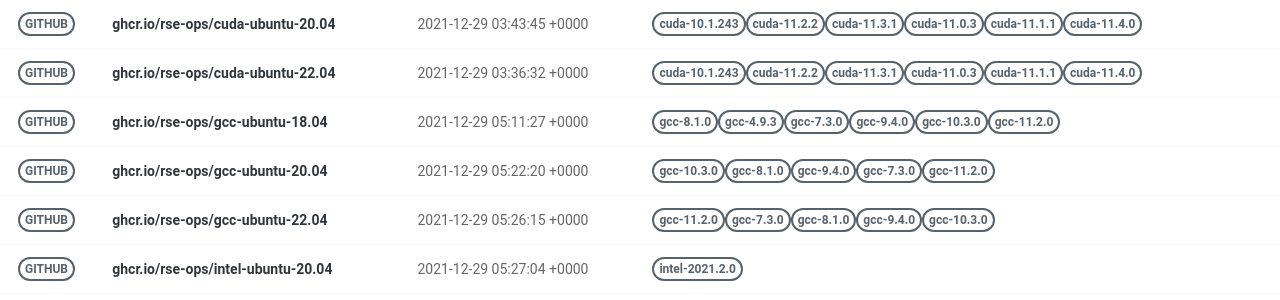
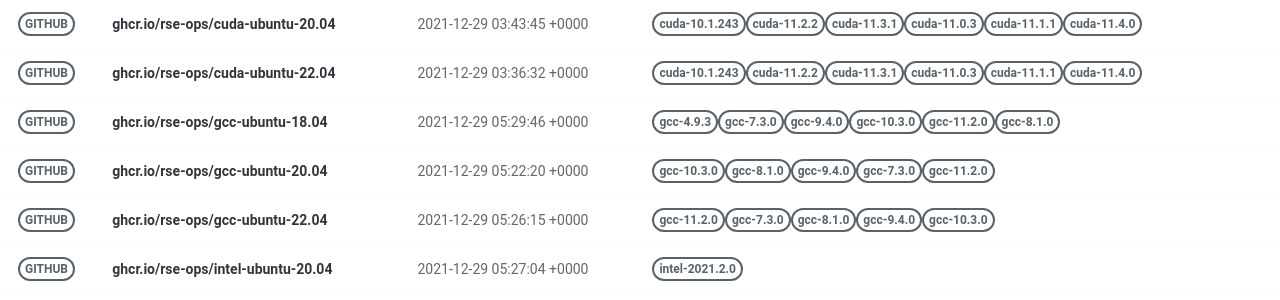
Before and after one commit to rse-ops/docker-images, a Jekyll site: the page built from pages/index.md, in a window 1280 px wide. Shown: the part 277-577 px from the top of the page. Built offline with Jekyll 4.4.1, drawn with Linux system fonts in a browser that asks for light colours; nearby versions of some CDN libraries.

Commit message:
Automated push to update library 2021-12-29

```diff
--- a/_library/ghcr.io-rse-ops-gcc-ubuntu-18.04.md
+++ b/_library/ghcr.io-rse-ops-gcc-ubuntu-18.04.md
@@ -1,14 +1,11 @@
 ---
 layout: container
 name: ghcr.io/rse-ops/gcc-ubuntu-18.04
-updated_at: 2021-12-29 05:11:27.695741
+updated_at: 2021-12-29 05:29:46.735185
 
 
 container_url: https://github.com/orgs/rse-ops/packages/container/package/gcc-ubuntu-18.04
 versions:
- - tag: gcc-8.1.0
-   dockerfile: https://github.com/rse-ops/docker-images/blob/main/ubuntu/gcc/Dockerfile
-   manifest: https://crane.ggcr.dev/manifest/ghcr.io/rse-ops/gcc-ubuntu-18.04:gcc-8.1.0
  - tag: gcc-4.9.3
    dockerfile: https://github.com/rse-ops/docker-images/blob/main/ubuntu/gcc/Dockerfile
    manifest: https://crane.ggcr.dev/manifest/ghcr.io/rse-ops/gcc-ubuntu-18.04:gcc-4.9.3
```
Also changed, not shown: other parts of _library/ghcr.io-rse-ops-gcc-ubuntu-18.04.md (+3 -0 lines).
